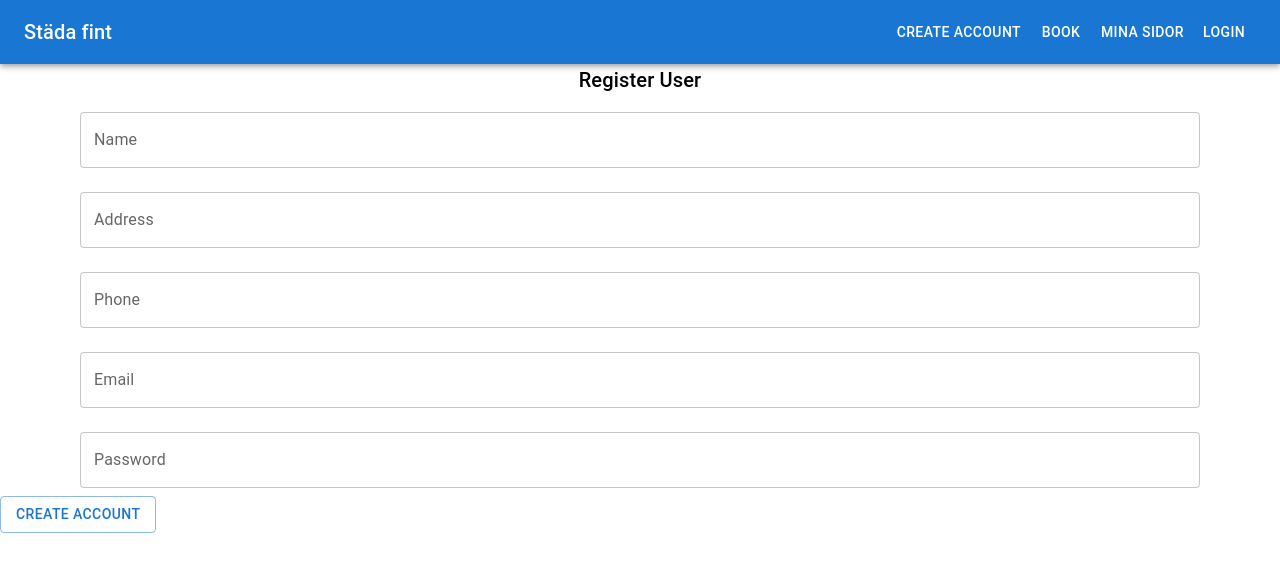
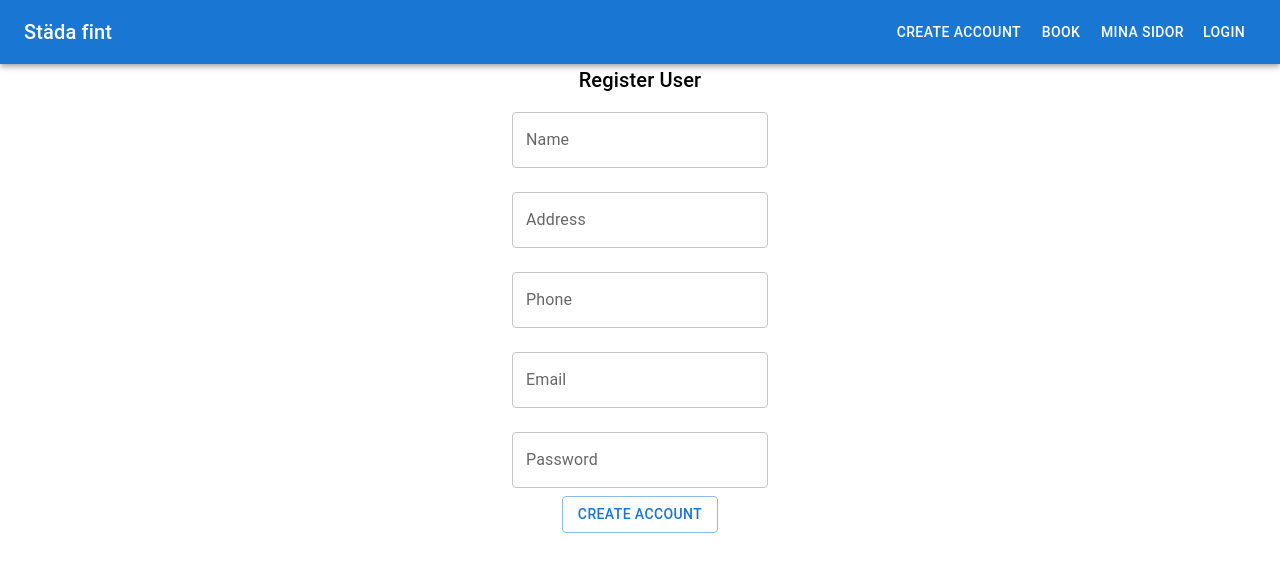
Before and after one commit to Daabas21/StadafintFrontend, a React (Create React App) app: page /registeruser in a window 1280 px wide. Shown: the top 572 px of the page. Built offline with nearby package versions, Linux system fonts and the light colour scheme.

Commit message:
registration finished

```diff
--- a/src/components/views/RegisterUser.jsx
+++ b/src/components/views/RegisterUser.jsx
@@ -2,13 +2,14 @@ import * as React from "react";
 import { Box, Typography, TextField, Button, Stack } from "@mui/material";
 import { useState } from "react";
 
+const setToken = (token) => {
+  localStorage.setItem("token", token);
+  localStorage.setItem("lastLoginTime", new Date(Date.now()).getTime);
+}
+
 const RegisterUser = () => {
   const [values, setValues] = useState({
-    name: "",
-    address: "",
-    telnum: "",
-    email: "",
-    password: "",
+    name: "", address: "", telnum: "", email: "", password: "",
   });
 
   const handleChange = (e) => {
@@ -16,8 +17,8 @@ const RegisterUser = () => {
     console.log(e.target.value);
   };
 
-  const handleSubmit = (e) => {
-    fetch("http://localhost:8080/customer", {
+  const handleSubmit = async (e) => {
+    const res = await fetch("http://localhost:8080/auth/register", {
       method: "POST",
       headers: { "Content-type": "application/json" },
       body: JSON.stringify({
@@ -28,14 +29,24 @@ const RegisterUser = () => {
         password: values.password,
       }),
     })
-      .then((res) => res.json())
-      .then((data) => console.log(data))
-      .catch((e) => console.log("Error " + e));
+
+
+    const data = await res.json()
+    const token = data.token
+
+    setToken(token);
+
   };
 
   function handleClick() {
+    if (!values.address || !values.name || !values.password || !values.email) {
+      alert("Name, adress, email and password are required!")
+    } else {
+
       handleSubmit();
       alert("Your account is created ");
+      setValues({ name: "", address: "", telnum: "", email: "", password: "" })
+    }
   }
 
   return (
@@ -48,17 +59,17 @@ const RegisterUser = () => {
       >
         Register User
       </Typography>
-      <Box sx={{ width: "100%" }}>
-        <form>
-          <Stack direction="column" ml={10} mr={10}>
+      <Box width={'100%'}>
+        <Stack direction="column" alignItems={"center"} justifyItems='center'>
           <TextField
             id="outlined-basic"
             name="name"
             label="Name"
             variant="outlined"
-              value={values.fullname}
+            value={values.name}
             onChange={handleChange}
             margin="normal"
+            style={{ width: '20%' }}
           />
           <TextField
             id="outlined-basic"
@@ -68,6 +79,7 @@ const RegisterUser = () => {
             value={values.address}
             onChange={handleChange}
             margin="normal"
+            style={{ width: '20%' }}
           />
 
           <TextField
@@ -78,6 +90,7 @@ const RegisterUser = () => {
             value={values.telnum}
             onChange={handleChange}
             margin="normal"
+            style={{ width: '20%' }}
           />
           <TextField
             id="outlined-basic"
@@ -87,6 +100,7 @@ const RegisterUser = () => {
             value={values.email}
             onChange={handleChange}
             margin="normal"
+            style={{ width: '20%' }}
           />
 
           <TextField
@@ -98,19 +112,16 @@ const RegisterUser = () => {
             value={values.password}
             onChange={handleChange}
             margin="normal"
+            style={{ width: '20%' }}
           />
-          </Stack>
-
           <Button
-            type={"submit"}
             color={"primary"}
             variant={"outlined"}
             onClick={handleClick}
             margin="normal"
-          >
-            Create Account
-          </Button>
-        </form>
+          >Create Account</Button>
+        </Stack>
+
       </Box>
     </div>
   );
```
Lines whose indentation alone changed are shown as unchanged.
